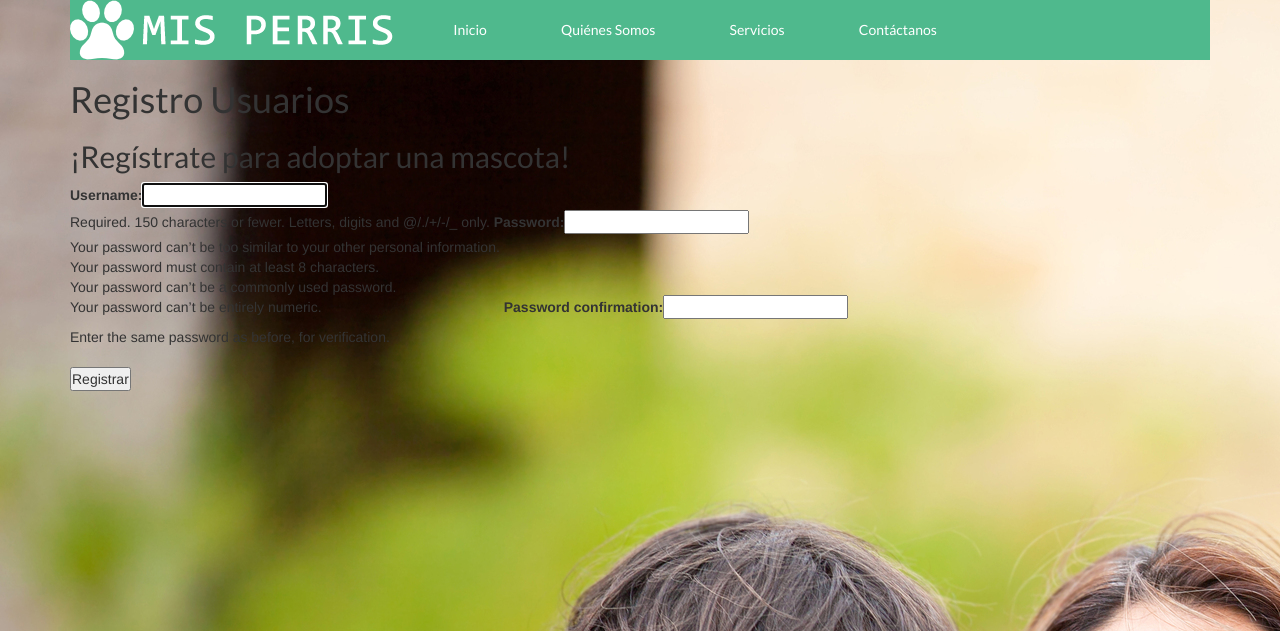
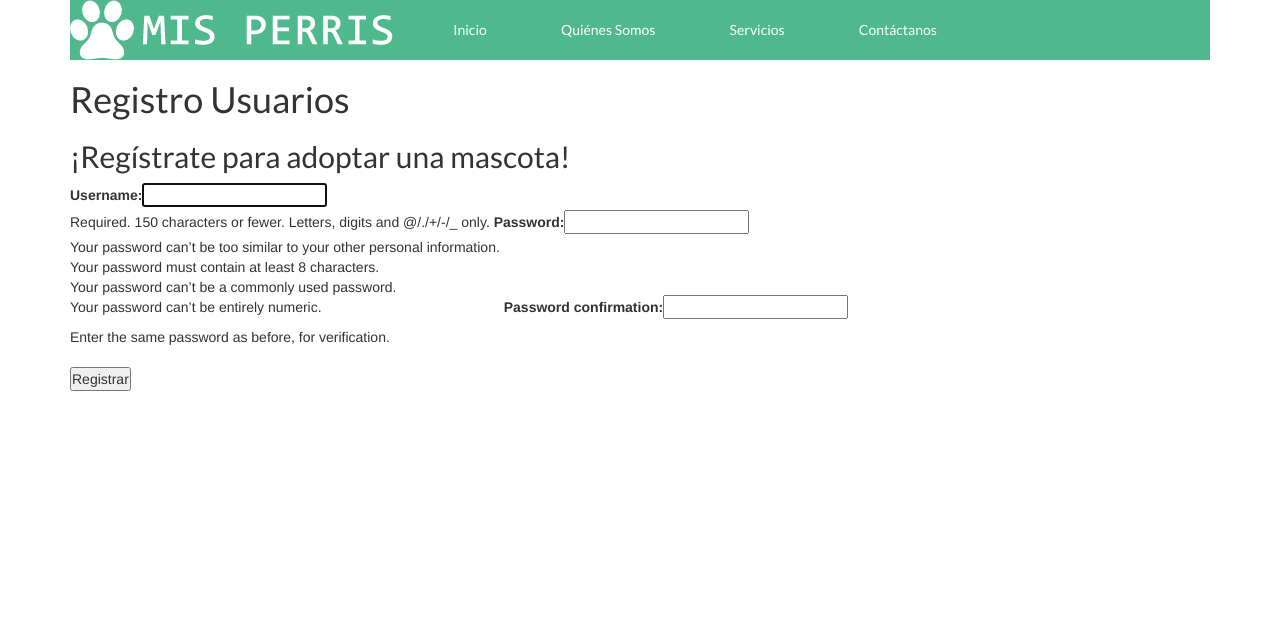
Before and after one commit to KoniAltamirano/Mis-Perris, a Django app: page /accounts/signup/ in a window 1280 px wide. Shown: the top 631 px of the page. Run offline with Django 3.2, Linux system fonts and the light colour scheme; some libraries are stand-ins or nearby versions.

Commit message:
Edición css login y signup

```diff
--- a/misperris/accounts/static/style.css
+++ b/misperris/accounts/static/style.css
@@ -4,10 +4,6 @@
     margin: 0;
     padding: 0;
     box-sizing: border-box;
-}
-
-body {
-    background-image: url('../static/IMG/perro-familia.jpg');
 }
 
 h1 {
```
